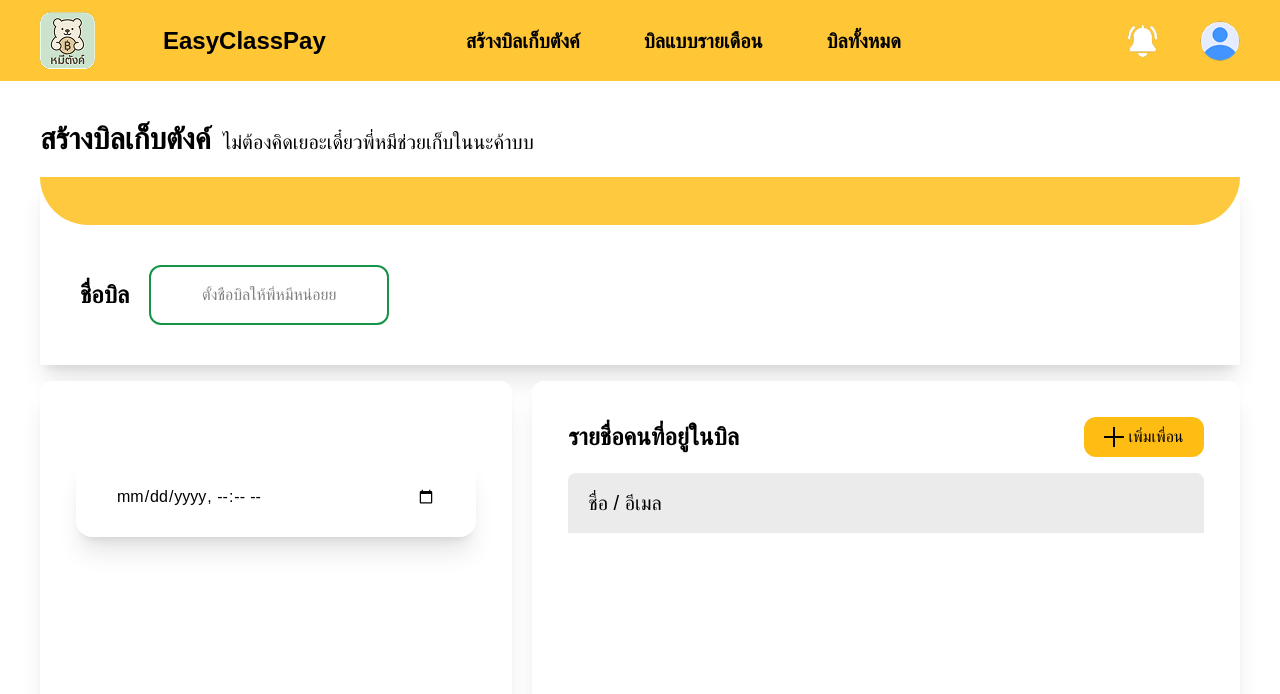
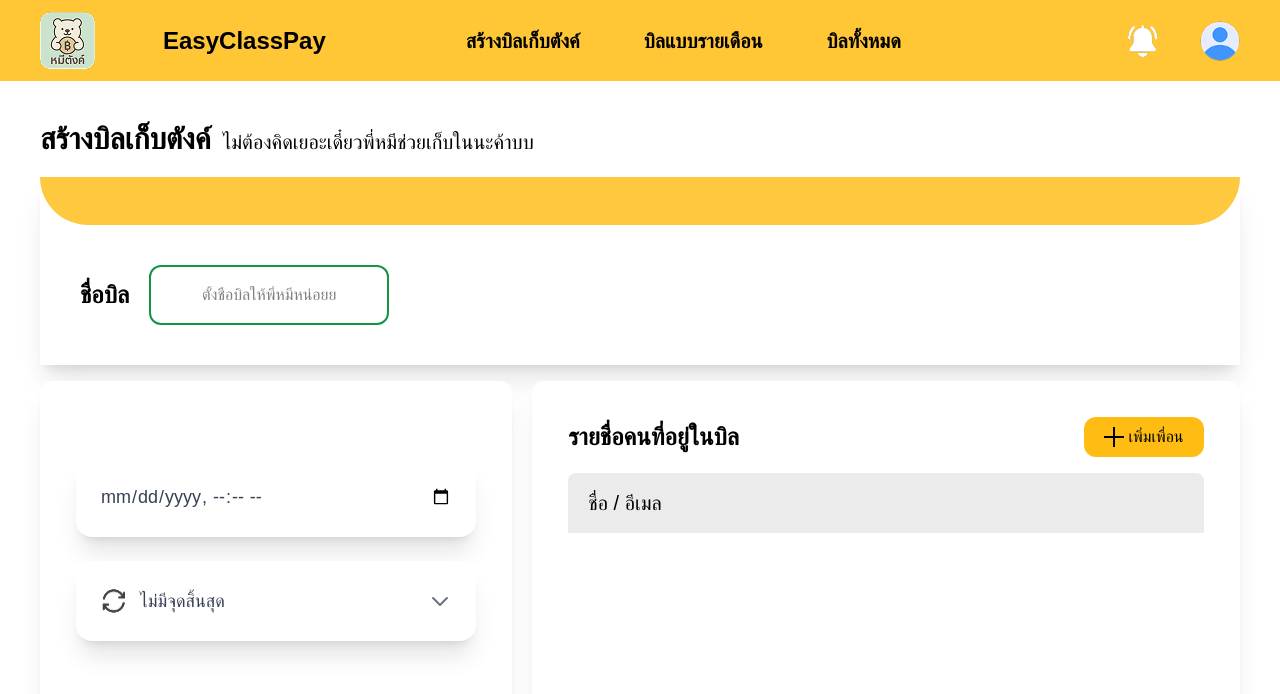
Before and after one commit to BunyawatCharnwechsart/EasyClassPay, a Nuxt app in the folder frontend/easyclasspay/: page /monthBill in a window 1280 px wide. Shown: the top 694 px of the page. Built offline with nearby package versions, Linux system fonts and the light colour scheme; a web font is replaced by a local one.

Commit message:
modeltime

```diff
--- a/frontend/easyclasspay/app/components/ModelTime.vue
+++ b/frontend/easyclasspay/app/components/ModelTime.vue
@@ -1,9 +1,88 @@
 <template>
+  <div class="mt-10 flex flex-col items-center space-y-6 w-full">
 
-    <div class="mt-10 flex flex-col items-center">
+    <!-- ช่องเลือกวันเวลา -->
+    <input
+      type="datetime-local"
+      class="w-full h-20 bg-white rounded-2xl shadow-xl px-6 text-gray-700 text-lg outline-none"
+    />
 
-        <input type="datetime-local" class="input-border w-full h-20 bg-white rounded-2xl shadow-xl p-10"/>
+    <!-- Dropdown-->
+    <div class="relative w-full">
+
+
+      <!-- กล่องแสดงผล -->
+      <div
+        @click="open = !open"
+        class="flex justify-between items-center w-full bg-white rounded-2xl shadow-xl px-6 h-20 cursor-pointer text-gray-700 text-lg"
+      >
+        <span class="flex items-center space-x-3">
+          <img src="/infinityicon.png" alt="icon" class="w-7 h-7" />
+          <span class="font-medium">{{ selected }}</span>
+        </span>
+
+        <!-- ไอคอนลูกศร -->
+        <svg class="w-6 h-6 text-gray-500 transition-transform duration-200"
+             :class="open ? 'rotate-180' : ''"
+             fill="none" stroke="currentColor" stroke-width="2" viewBox="0 0 24 24">
+          <path stroke-linecap="round" stroke-linejoin="round" d="M19 9l-7 7-7-7" />
+        </svg>
+      </div>
+
+      <!-- เมนูรายการ -->
+      <transition name="fade">
+        <div
+          v-if="open"
+          class="absolute w-full mt-2 bg-white rounded-2xl shadow-xl overflow-hidden text-gray-700 text-lg z-10"
+        >
+          <ul class="flex flex-col divide-y divide-gray-100">
+            <li v-for="(option, i) in options" :key="i">
+                <div
+                    @click="selectOption(option)"
+                    class="flex items-center px-6 py-4 hover:bg-gray-50 cursor-pointer"
+                >
+                    <img src="/infinityicon.png" alt="icon" class="w-6 h-6 mr-3" />
+                    <span>{{ option }}</span>
+                </div>
+
+            </li>
+          </ul>
+        </div>
+      </transition>
 
     </div>
+  </div>
+</template>
 
-</template>
+<script setup>
+import { ref } from 'vue'
+
+const open = ref(false)
+const selected = ref('ไม่มีจุดสิ้นสุด')
+
+const options = [
+  'ไม่มีจุดสิ้นสุด',
+  'เก็บทั้งหมด 1 ครั้ง',
+  'เก็บทั้งหมด 2 ครั้ง',
+  'เก็บทั้งหมด 3 ครั้ง',
+  'เก็บทั้งหมด 4 ครั้ง',
+  'เก็บทั้งหมด 5 ครั้ง',
+  'เก็บทั้งหมด 6 ครั้ง',
+]
+
+function selectOption(option) {
+  selected.value = option
+  open.value = false
+}
+</script>
+
+<style scoped>
+.fade-enter-active, .fade-leave-active {
+  transition: all 0.2s ease;
+}
+.fade-enter-from, .fade-leave-to {
+  opacity: 0;
+  transform: translateY(-5px);
+}
+
+</style>
```
Also changed, not shown: frontend/easyclasspay/public/infinityicon.png (added).
